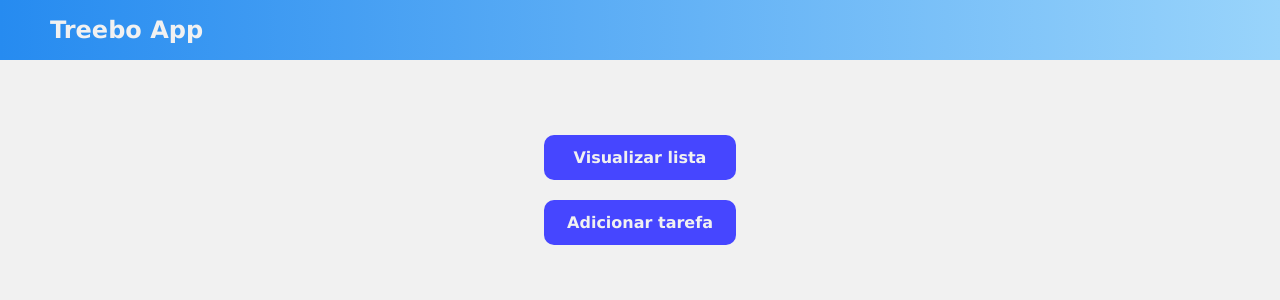
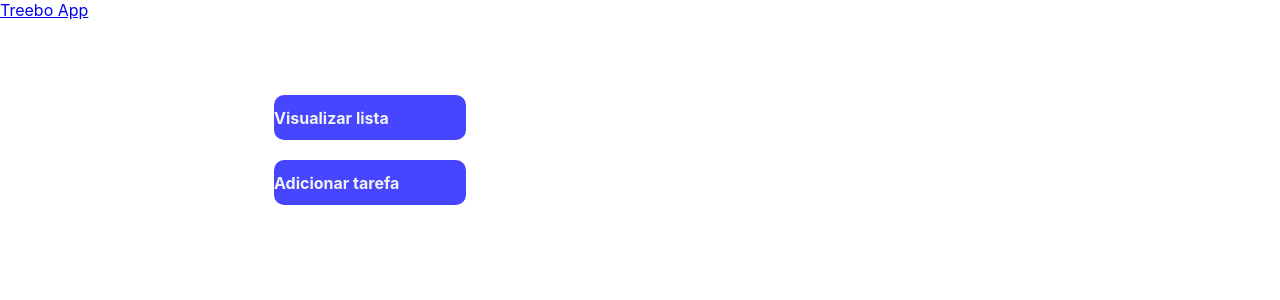
Before and after one commit to OlucasGarcia/ToDo-Treebo, a React (Create React App) app in the folder treebo-app/: page / in a window 1280 px wide. Shown: the top 300 px of the page. Built offline with nearby package versions, Linux system fonts and the light colour scheme.

Commit message:
T004: feat - alterada a estilizalção do componente central de css para tailwind

```diff
--- a/treebo-app/src/App.css
+++ /dev/null
@@ -1,57 +0,0 @@
-* {
-  padding: 0;
-  margin: 0;
-  box-sizing: border-box;
-}
-
-.App {
-  flex-direction: column;
-  font-family: 'Lucida Sans', 'Lucida Sans Regular', 'Lucida Grande', 'Lucida Sans Unicode', Geneva, Verdana, sans-serif;
-  display: flex;
-  justify-content: center;
-  align-items: center;
-}
-
-.App-header {
-  width: 100%;
-  height: 60px;
-  background: linear-gradient( to left , #99d4fb, #268bf0);
-  color: #f1f1f1;
-  display: flex;
-  align-items: center;
-  padding: 20px;
-}
-
-h2 {
-  margin-left: 30px;
-}
-
-.App-div-buttons {
-  width: 50%;
-  min-height: 160px;
-  border-radius: 20px;
-  display: flex;
-  flex-direction: column;
-  align-items: center;
-  justify-content: center;
-  margin: 50px;
-}
-
-.App-button {
-  min-width: 30%;
-  height: 45px;
-  margin: 10px;
-  place-content: center;
-  background-color: rgb(70, 70, 255);
-  color: #f1f1f1;
-  border-radius: 10px;
-  font-size: 16px;
-  font-weight: 700;
-  text-decoration: none;
-}
-
-body {
-  background-color: #f1f1f1;
-  color: #ffffff;
-  text-align: center;
-}
--- a/treebo-app/src/App.js
+++ b/treebo-app/src/App.js
@@ -1,15 +1,14 @@
-import { Outlet } from 'react-router-dom';
-import './App.css';
+import { Link, Outlet } from 'react-router-dom';
 
 function App() {
 
   return (
-    <div className="App">
-      <header className="App-header">
-        <h2>Treebo App</h2>
+    <body className="w-full h-screen flex items-center flex-1 flex-col text-gray-100 bg-gray-900" >
+      <header className="w-full flex items-center bg-gray-900 text-left min-h-20">
+        <Link className="text-3xl font-bold ml-20" to="/">Treebo App</Link>
       </header>
       <Outlet />
-    </div>
+    </body>
   );
 }
 
```
